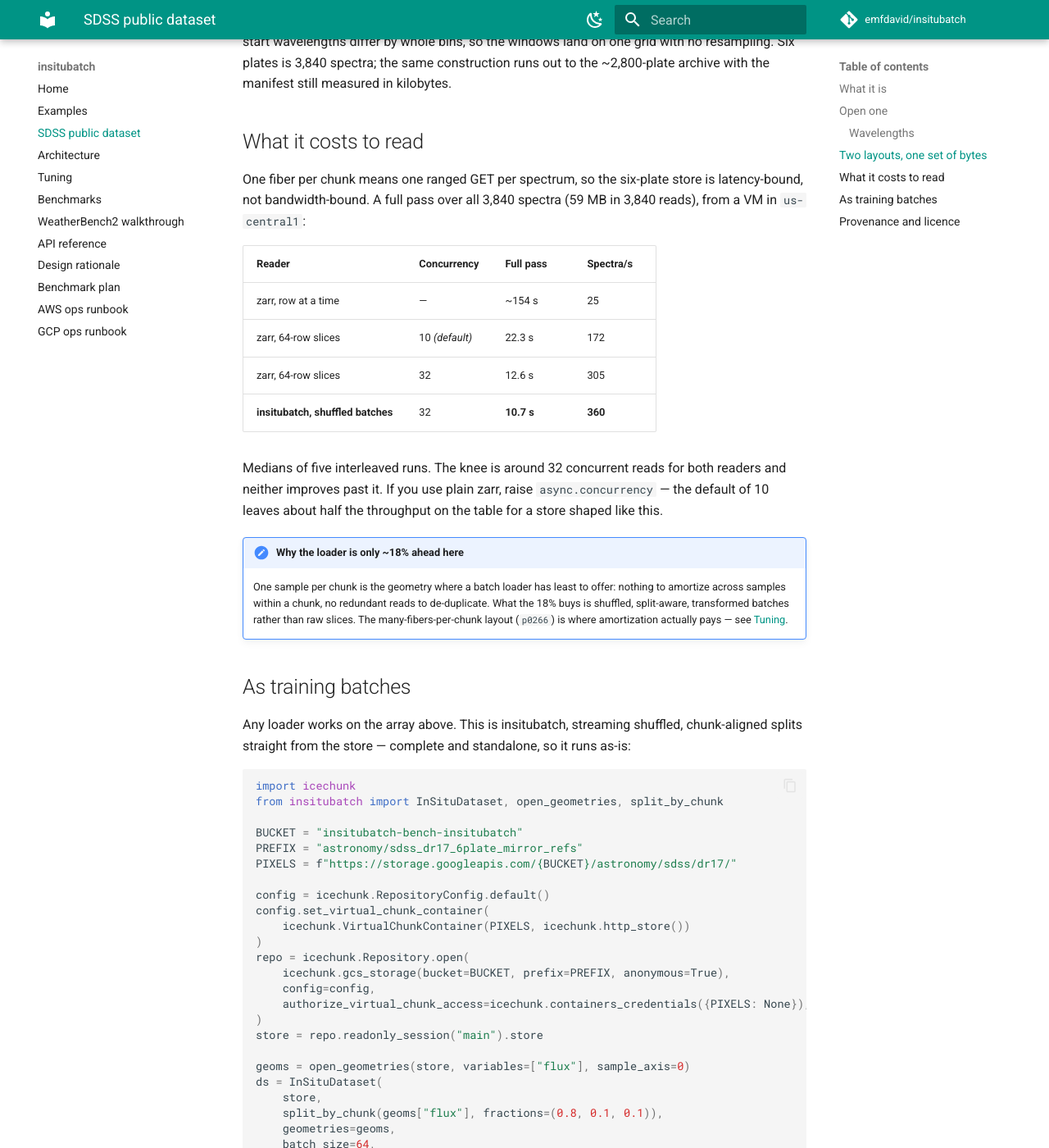
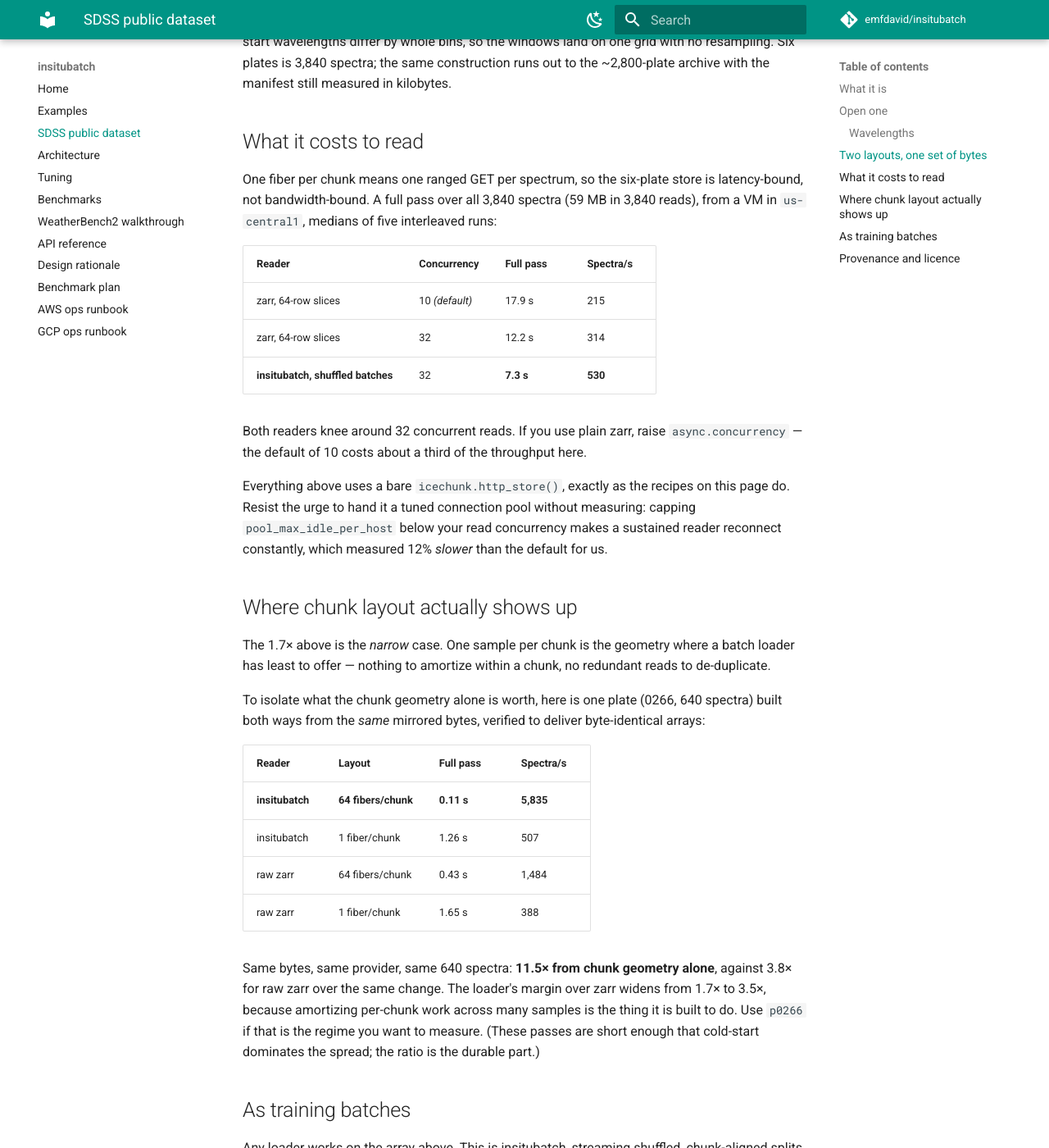
Before and after one commit to emfdavid/insitubatch, an MkDocs documentation site: the page built from docs/sdss-dataset.md, in a window 1280 px wide and 1400 px high, scrolled down 2831 px. Shown: the whole window at 82% size. Built offline with MkDocs 1.6.1 and Material for MkDocs 9.7.7, drawn with Linux system fonts in a browser that asks for light colours; comment, search, counter and statistics services are not loaded.

Commit message:
docs: correct the SDSS throughput numbers, add the layout comparison
The published figures were measured with a tuned icechunk connection pool that
no shipped recipe uses -- every one passes a bare http_store(). Capping
pool_max_idle_per_host at 4, below the read concurrency of 32, makes a sustained
reader reconnect constantly: re-measured bare, insitubatch goes 10.7s -> 7.3s
while zarr's bursty slice loop barely moves, 12.6s -> 12.2s. The ratio is 1.69x,
not 1.18x. zarr holding steady across both sessions is the control that rules
out network drift.

Adds the measurement that was missing: plate 0266 built at 64 fibers/chunk and
at 1 fiber/chunk from the same mirrored bytes, verified byte-identical, so the
11.5x is chunk geometry alone rather than geometry plus a different provider.
The published p0266 store resolves pixels from data.sdss.org, which would have
confounded the two.

Co-Authored-By: Claude Opus 5 <noreply@anthropic.com>

```diff
--- a/docs/sdss-dataset.md
+++ b/docs/sdss-dataset.md
@@ -132,26 +132,42 @@ manifest still measured in kilobytes.
 
 One fiber per chunk means one ranged GET per spectrum, so the six-plate store is latency-bound,
 not bandwidth-bound. A full pass over all 3,840 spectra (59 MB in 3,840 reads), from a VM in
-`us-central1`:
+`us-central1`, medians of five interleaved runs:
 
 | Reader | Concurrency | Full pass | Spectra/s |
 |---|---|---|---|
-| zarr, row at a time | — | ~154 s | 25 |
-| zarr, 64-row slices | 10 *(default)* | 22.3 s | 172 |
-| zarr, 64-row slices | 32 | 12.6 s | 305 |
-| **insitubatch, shuffled batches** | 32 | **10.7 s** | **360** |
+| zarr, 64-row slices | 10 *(default)* | 17.9 s | 215 |
+| zarr, 64-row slices | 32 | 12.2 s | 314 |
+| **insitubatch, shuffled batches** | 32 | **7.3 s** | **530** |
 
-Medians of five interleaved runs. The knee is around 32 concurrent reads for both readers and
-neither improves past it. If you use plain zarr, raise `async.concurrency` — the default of 10
-leaves about half the throughput on the table for a store shaped like this.
+Both readers knee around 32 concurrent reads. If you use plain zarr, raise
+`async.concurrency` — the default of 10 costs about a third of the throughput here.
 
-!!! note "Why the loader is only ~18% ahead here"
+Everything above uses a bare `icechunk.http_store()`, exactly as the recipes on this page do.
+Resist the urge to hand it a tuned connection pool without measuring: capping
+`pool_max_idle_per_host` below your read concurrency makes a sustained reader reconnect
+constantly, which measured 12% *slower* than the default for us.
 
-    One sample per chunk is the geometry where a batch loader has least to offer: nothing to
-    amortize across samples within a chunk, no redundant reads to de-duplicate. What the 18% buys
-    is shuffled, split-aware, transformed batches rather than raw slices. The
-    many-fibers-per-chunk layout (`p0266`) is where amortization actually pays — see
-    [Tuning](tuning.md).
+## Where chunk layout actually shows up
+
+The 1.7× above is the *narrow* case. One sample per chunk is the geometry where a batch loader
+has least to offer — nothing to amortize within a chunk, no redundant reads to de-duplicate.
+
+To isolate what the chunk geometry alone is worth, here is one plate (0266, 640 spectra) built
+both ways from the *same* mirrored bytes, verified to deliver byte-identical arrays:
+
+| Reader | Layout | Full pass | Spectra/s |
+|---|---|---|---|
+| **insitubatch** | **64 fibers/chunk** | **0.11 s** | **5,835** |
+| insitubatch | 1 fiber/chunk | 1.26 s | 507 |
+| raw zarr | 64 fibers/chunk | 0.43 s | 1,484 |
+| raw zarr | 1 fiber/chunk | 1.65 s | 388 |
+
+Same bytes, same provider, same 640 spectra: **11.5× from chunk geometry alone**, against 3.8×
+for raw zarr over the same change. The loader's margin over zarr widens from 1.7× to 3.5×,
+because amortizing per-chunk work across many samples is the thing it is built to do. Use
+`p0266` if that is the regime you want to measure. (These passes are short enough that
+cold-start dominates the spread; the ratio is the durable part.)
 
 ## As training batches
 
```
